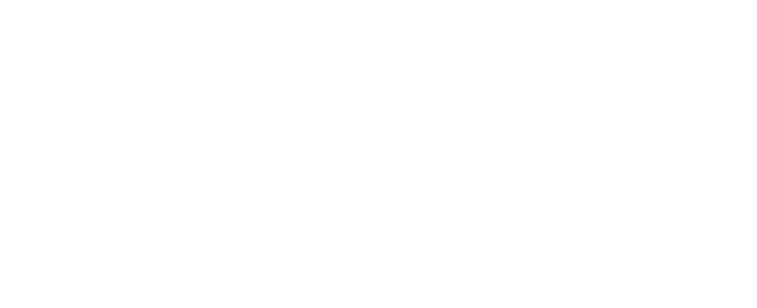
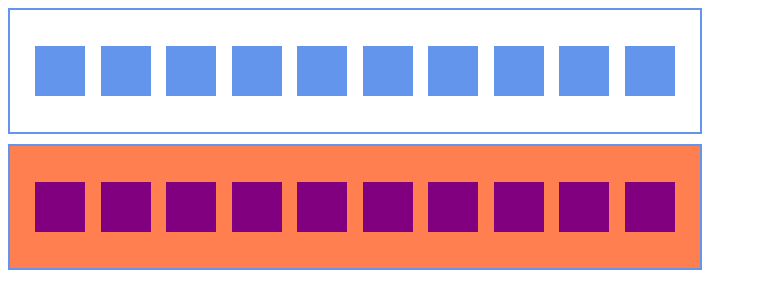
Before and after one commit to jkondorosi/jkondorosi.github.io, a plain HTML site: page practice0429/20-boxes/index.html in a window 1280 px wide. Shown: the whole page, without its empty margins (0-757 px from the left). Drawn offline with Linux system fonts and the light colour scheme.

Commit message:
add 20boxes index and style

```diff
--- a/practice0429/20-boxes/index.html
+++ b/practice0429/20-boxes/index.html
@@ -3,9 +3,33 @@
 <head>
     <meta charset="UTF-8">
     <meta name="viewport" content="width=device-width, initial-scale=1.0">
+    <link rel="stylesheet" href="style.css">
     <title>20 boxes</title>
 </head>
 <body>
-
+    <div class="first10boxes">
+        <p class="blue"></p>
+        <p class="blue"></p>
+        <p class="blue"></p>
+        <p class="blue"></p>
+        <p class="blue"></p>
+        <p class="blue"></p>
+        <p class="blue"></p>
+        <p class="blue"></p>
+        <p class="blue"></p>
+        <p class="blue"></p>
+    </div>
+    <div class="second10boxes">
+        <p class="purple"></p>
+        <p class="purple"></p>
+        <p class="purple"></p>
+        <p class="purple"></p>
+        <p class="purple"></p>
+        <p class="purple"></p>
+        <p class="purple"></p>
+        <p class="purple"></p>
+        <p class="purple"></p>
+        <p class="purple"></p>
+    </div>
 </body>
 </html>
--- a/practice0429/20-boxes/style.css
+++ b/practice0429/20-boxes/style.css
@@ -0,0 +1,32 @@
+div{
+    border: 2px solid cornflowerblue
+}
+
+.first10boxes{
+    display: flex;
+    padding: 20px 10px;
+    width: 670px;
+    justify-content: space-evenly;
+    margin-bottom: 10px;
+}
+
+.blue{
+    background-color: cornflowerblue;
+    width: 50px;
+    height: 50px;
+}
+
+.second10boxes{
+    display: flex;
+    padding: 20px 10px;
+    width: 670px;
+    justify-content: space-evenly;
+    margin-bottom: 10px;
+    background-color: coral;
+}
+
+.purple{
+    background-color: purple;
+    width: 50px;
+    height: 50px;
+}
```
